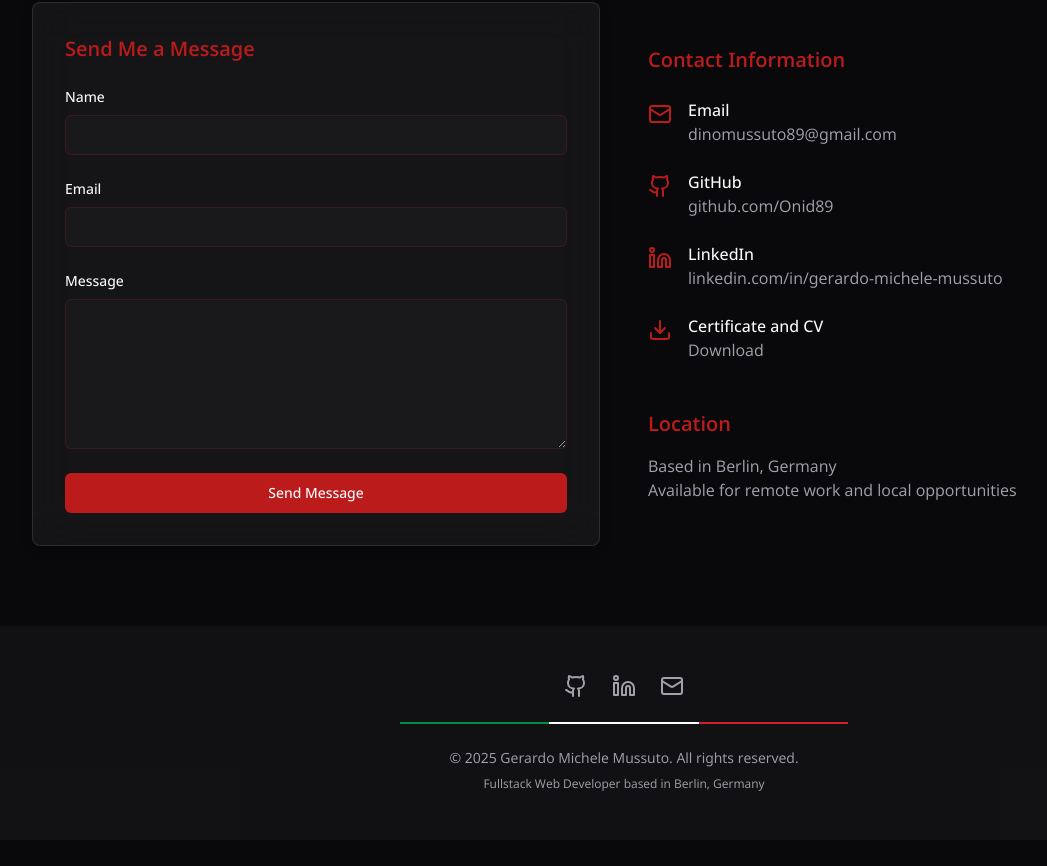
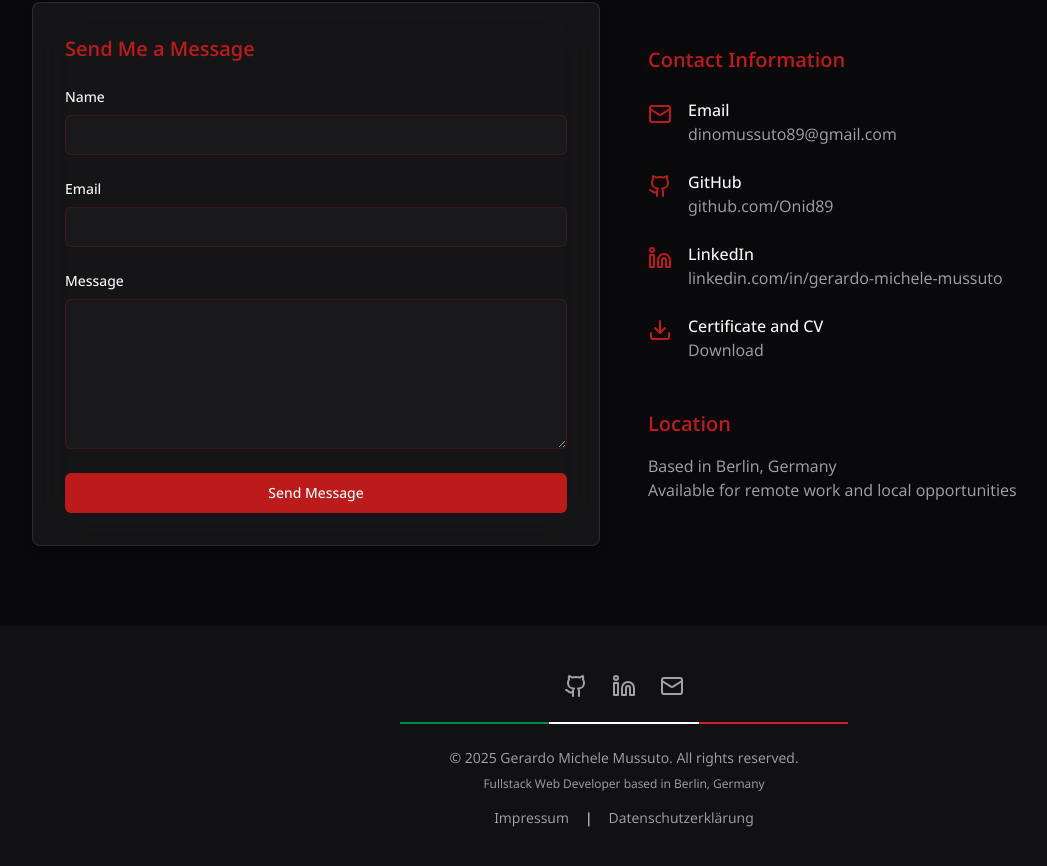
Before and after one commit to Onid89/onid89-creative-code-showcase, a React (Vite) app: page / in a window 1280 px wide. Shown: the part 4314-5180 px from the top of the page, without its empty margins (16-1063 px from the left). Before the commit the page ends 5154 px from the top, so only its background shows below. Built offline with nearby package versions, Linux system fonts and the light colour scheme.

Commit message:
footer new

```diff
--- /dev/null
+++ b/public/datenschutz.html
@@ -0,0 +1,70 @@
+<!DOCTYPE html>
+<html lang="de">
+<head>
+    <meta charset="UTF-8">
+    <meta name="viewport" content="width=device-width, initial-scale=1">
+    <title>Datenschutzerklärung</title>
+    <style>
+        body {
+            font-family: sans-serif;
+            max-width: 800px;
+            margin: 2rem auto;
+            padding: 1rem;
+            line-height: 1.6;
+        }
+        h1 {
+            color: #333;
+        }
+        a {
+            color: #0056b3;
+        }
+    </style>
+</head>
+<body>
+<h1>Datenschutzerklärung</h1>
+<p><strong>Allgemeiner Hinweis</strong></p>
+<p>
+    Ich nehme den Schutz Ihrer persönlichen Daten sehr ernst. Ich behandle Ihre personenbezogenen Daten vertraulich und entsprechend der gesetzlichen Datenschutzvorschriften sowie dieser Datenschutzerklärung.
+</p>
+
+<h2>1. Verantwortlicher</h2>
+<p>
+    Gerardo Michele Mussuto<br>
+    Dino Web Services<br>
+    [Hauptstrasse 106]<br>
+    [10827] Berlin<br>
+    E-Mail: <a href="mailto:dinomussuto89@gmail.com">dinomussuto89@gmail.com</a>
+</p>
+
+<h2>2. Erhebung und Speicherung personenbezogener Daten</h2>
+<p>
+    Wenn Sie diese Website nutzen, werden automatisch Informationen durch Ihren Browser an den Server übermittelt (z. B. IP-Adresse, Browsertyp, Datum und Uhrzeit des Zugriffs). Diese Daten sind technisch notwendig, um Ihnen die Website anzuzeigen.
+</p>
+
+<h2>3. Kontaktaufnahme per E-Mail</h2>
+<p>
+    Wenn Sie mir per E-Mail Anfragen zukommen lassen, werden Ihre Angaben inklusive der von Ihnen dort angegebenen Kontaktdaten zwecks Bearbeitung der Anfrage gespeichert.
+</p>
+
+<h2>4. Ihre Rechte</h2>
+<p>Sie haben das Recht auf:</p>
+<ul>
+    <li>Auskunft über Ihre gespeicherten Daten,</li>
+    <li>Berichtigung unrichtiger Daten,</li>
+    <li>Löschung der gespeicherten Daten,</li>
+    <li>Widerruf einer erteilten Einwilligung mit Wirkung für die Zukunft.</li>
+</ul>
+
+<h2>5. Hosting</h2>
+<p>
+    Diese Website wird gehostet bei IP-Projects GmbH & Co. KG. Die Verbindung ist SSL-verschlüsselt.
+</p>
+
+<h2>6. Kontakt</h2>
+<p>
+    Bei Fragen zum Datenschutz schreiben Sie mir bitte an:
+    <a href="mailto:dinomussuto89@gmail.com">dinomussuto89@gmail.com</a>
+</p>
+
+</body>
+</html>
--- /dev/null
+++ b/public/impressum.html
@@ -0,0 +1,56 @@
+<!DOCTYPE html>
+<html lang="de">
+<head>
+    <meta charset="UTF-8">
+    <meta name="viewport" content="width=device-width, initial-scale=1">
+    <title>Impressum</title>
+    <style>
+        body {
+            font-family: sans-serif;
+            max-width: 800px;
+            margin: 2rem auto;
+            padding: 1rem;
+            line-height: 1.6;
+        }
+        h1 {
+            color: #333;
+        }
+        a {
+            color: #0056b3;
+        }
+    </style>
+</head>
+<body>
+<h1>Impressum</h1>
+<p><strong>Angaben gemäß § 5 TMG:</strong></p>
+<p>
+    Gerardo Michele Mussuto<br>
+    Dino Web Services<br>
+    [Hauptstrasse 106] <br>
+    [10827] Berlin<br>
+    Deutschland
+</p>
+
+<p><strong>Kontakt:</strong><br>
+    Telefon: 0174 3891690<br>
+    E-Mail: <a href="mailto:dinomussuto89@gmail.com">dinomussuto89@gmail.com</a>
+</p>
+
+<p><strong>Verantwortlich für den Inhalt nach § 55 Abs. 2 RStV:</strong><br>
+    Gerardo Michele Mussuto<br>
+    Anschrift wie oben
+</p>
+
+<p><strong>Haftung für Inhalte</strong><br>
+    Als Diensteanbieter bin ich gemäß § 7 Abs.1 TMG für eigene Inhalte auf diesen Seiten nach den allgemeinen Gesetzen verantwortlich. Nach §§ 8 bis 10 TMG bin ich jedoch nicht verpflichtet, übermittelte oder gespeicherte fremde Informationen zu überwachen.
+</p>
+
+<p><strong>Haftung für Links</strong><br>
+    Mein Angebot enthält Links zu externen Webseiten Dritter, auf deren Inhalte ich keinen Einfluss habe. Deshalb kann ich für diese fremden Inhalte auch keine Gewähr übernehmen.
+</p>
+
+<p><strong>Urheberrecht</strong><br>
+    Die durch den Seitenbetreiber erstellten Inhalte und Werke auf diesen Seiten unterliegen dem deutschen Urheberrecht. Downloads und Kopien dieser Seite sind nur für den privaten, nicht kommerziellen Gebrauch gestattet.
+</p>
+</body>
+</html>
--- a/src/components/Footer.tsx
+++ b/src/components/Footer.tsx
@@ -53,6 +53,22 @@ export default function Footer() {
             <p className="text-xs text-muted-foreground mt-2">
               {t('footer.description')}
             </p>
+            <div className="mt-4 flex gap-4 justify-center text-xs sm:text-sm">
+              <a
+                  href="/impressum.html"
+                  className="text-muted-foreground hover:underline"
+              >
+                Impressum
+              </a>
+              <span>|</span>
+              <a
+                  href="/datenschutz.html"
+
+                  className="text-muted-foreground hover:underline"
+              >
+                Datenschutzerklärung
+              </a>
+            </div>
           </div>
         </div>
       </div>
```
